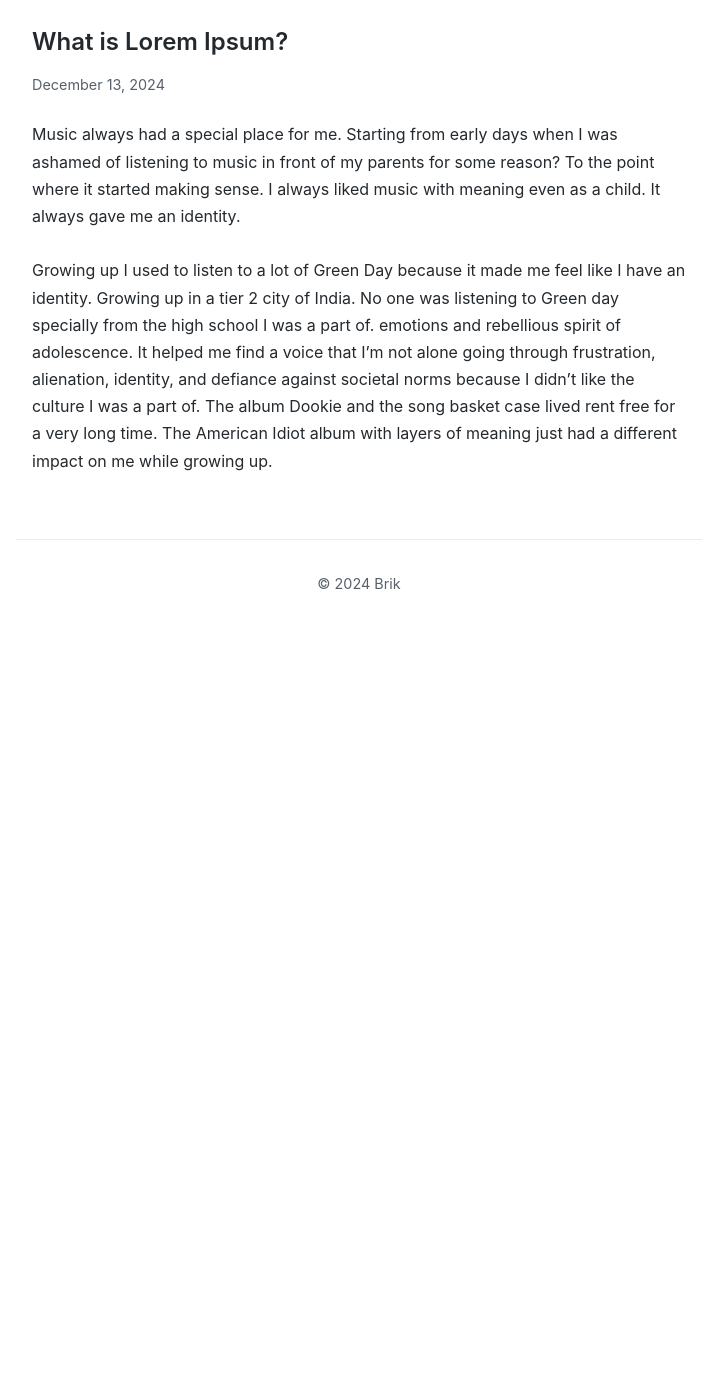
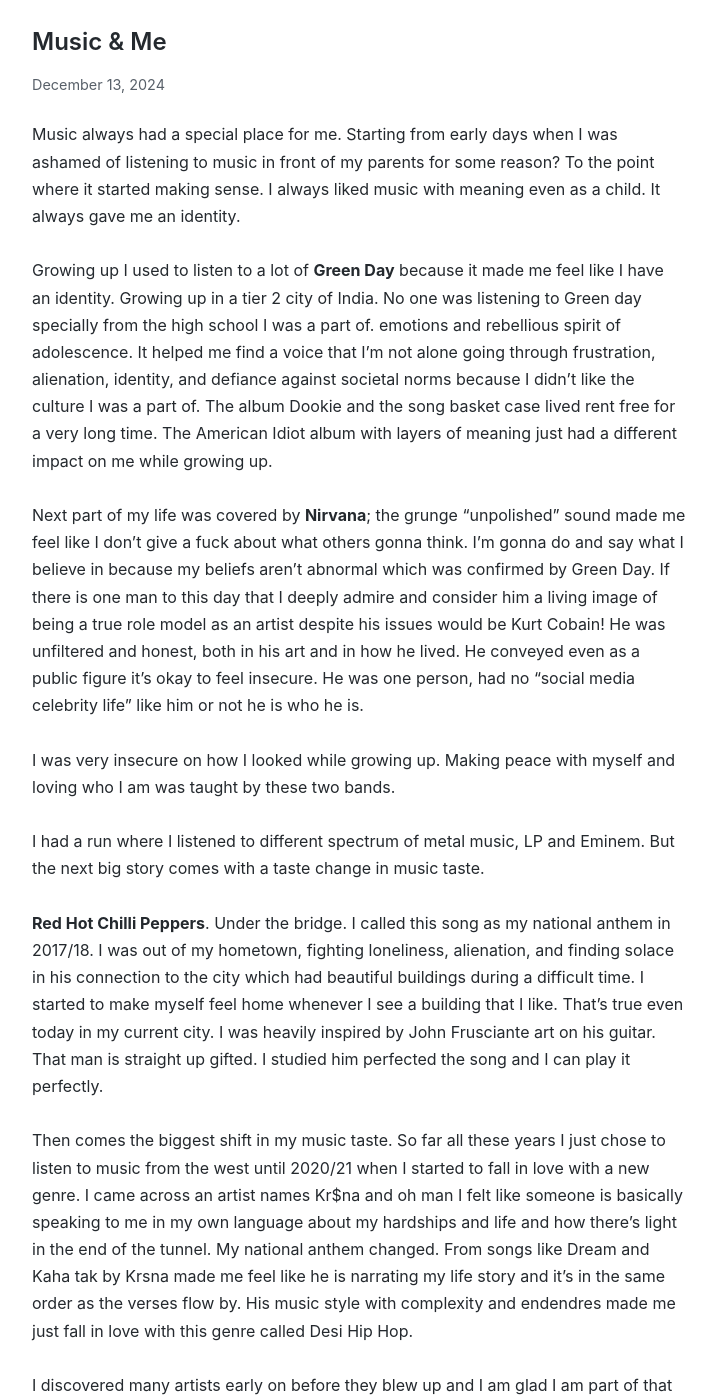
Before and after one commit to brikjr/blogs, a Jekyll site: the page built from _posts/2024-12-13-what-is-lorem-ipsum?.md, in a window 1280 px wide and 1400 px high, scrolled down 212 px. Shown: the whole window, without its empty margins (281-997 px from the left). Built offline with Jekyll 4.4.1, drawn with Linux system fonts in a browser that asks for light colours; before the commit the page ends 900 px from its top, so only the background shows below that; some of the changed text lies outside the part shown.

Commit message:
Update post: 2024-12-13-what-is-lorem-ipsum?.md

```diff
--- a/_posts/2024-12-13-what-is-lorem-ipsum?.md
+++ b/_posts/2024-12-13-what-is-lorem-ipsum?.md
@@ -1,6 +1,6 @@
 ---
 layout: post
-title: What is Lorem Ipsum?
+title: Music & Me
 date: '2024-12-13'
 ---
 
@@ -8,4 +8,40 @@
 
 <br>
 
-Growing up I used to listen to a lot of Green Day because it made me feel like I have an identity. Growing up in a tier 2 city of India. No one was listening to Green day specially from the high school I was a part of. emotions and rebellious spirit of adolescence. It helped me find a voice that I'm not alone going through frustration, alienation, identity, and defiance against societal norms because I didn't like the culture I was a part of. The album Dookie and the song basket case lived rent free for a very long time. The American Idiot album with layers of meaning just had a different impact on me while growing up.
+Growing up I used to listen to a lot of **Green Day** because it made me feel like I have an identity. Growing up in a tier 2 city of India. No one was listening to Green day specially from the high school I was a part of. emotions and rebellious spirit of adolescence. It helped me find a voice that I'm not alone going through frustration, alienation, identity, and defiance against societal norms because I didn't like the culture I was a part of. The album Dookie and the song basket case lived rent free for a very long time. The American Idiot album with layers of meaning just had a different impact on me while growing up.
+
+<br>
+
+Next part of my life was covered by **Nirvana**; the grunge "unpolished" sound made me feel like I don't give a fuck about what others gonna think. I'm gonna do and say what I believe in because my beliefs aren't abnormal which was confirmed by Green Day. If there is one man to this day that I deeply admire and consider him a living image of being a true role model as an artist despite his issues would be Kurt Cobain! He was unfiltered and honest, both in his art and in how he lived. He conveyed even as a public figure it's okay to feel insecure. He was one person, had no "social media celebrity life" like him or not he is who he is.
+
+<br>
+
+I was very insecure on how I looked while growing up. Making peace with myself and loving who I am was taught by these two bands.
+
+<br>
+
+I had a run where I listened to different spectrum of metal music, LP and Eminem. But the next big story comes with a taste change in music taste.
+
+<br>
+
+**Red Hot Chilli Peppers**. Under the bridge. I called this song as my national anthem in 2017/18. I was out of my hometown, fighting loneliness, alienation, and finding solace in his connection to the city which had beautiful buildings during a difficult time. I started to make myself feel home whenever I see a building that I like. That's true even today in my current city. I was heavily inspired by John Frusciante art on his guitar. That man is straight up gifted. I studied him perfected the song and I can play it perfectly.
+
+<br>
+
+Then comes the biggest shift in my music taste. So far all these years I just chose to listen to music from the west until 2020/21 when I started to fall in love with a new genre. I came across an artist names Kr$na and oh man I felt like someone is basically speaking to me in my own language about my hardships and life and how there's light in the end of the tunnel. My national anthem changed. From songs like Dream and Kaha tak by Krsna made me feel like he is narrating my life story and it's in the same order as the verses flow by. His music style with complexity and endendres made me just fall in love with this genre called Desi Hip Hop.
+
+<br>
+
+I discovered many artists early on before they blew up and I am glad I am part of that culture. A lot of songs, EPs and albums have impacted my life. I'd love to write more about that probably every week.
+
+<br>
+
+Right now I don't listen to as much lyrical hip-hop. I am into trap. Yes, I speak Trapnese. I feel like I've started to slowly crawl out of my struggling phase, I'm far from home and still here but I've started to like laid back flex trappy song now. I am enjoying my Broke Flex era.
+
+<br>
+
+Recently, I discovered the artist by the name of Jaiyash. And I love his art. It's very western and he is making music on the side, for his bread and butter he streams and does comedy but he's a far better musician. I have immense respect for people who "do it on the side" like Joji who made it big in the music. Another artist that just stole the spot for the best song of the year was AFKAP by his song Waapsi. Bro is from India, living far from home bred and butter but makes music in his free time. His EP Parat is just a masterpiece. Again feels like someone spoke my heart out.
+
+<br>
+
+I am not a shy person, I speak my heart out. But I probably feel alone or have always felt alone. Hearing someone talk about my issues and struggles make me feel comfortable and home.
```
